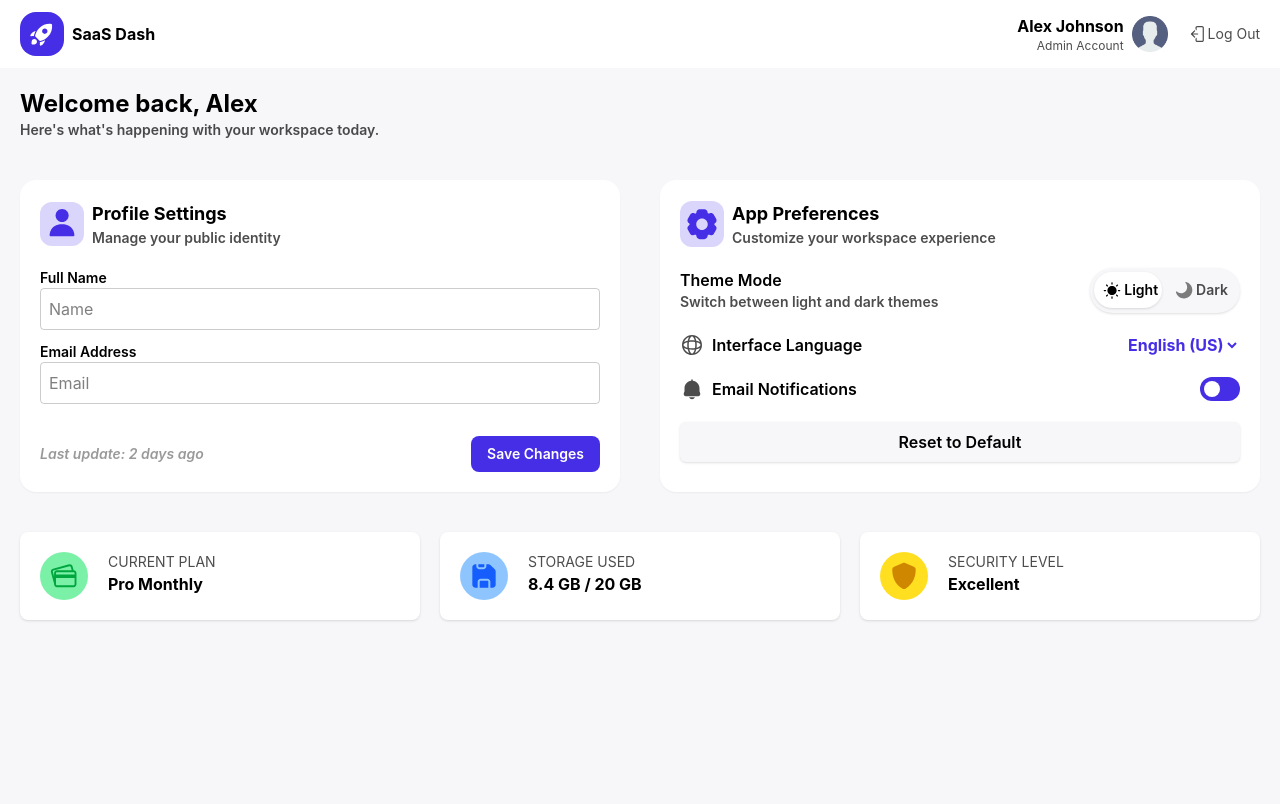
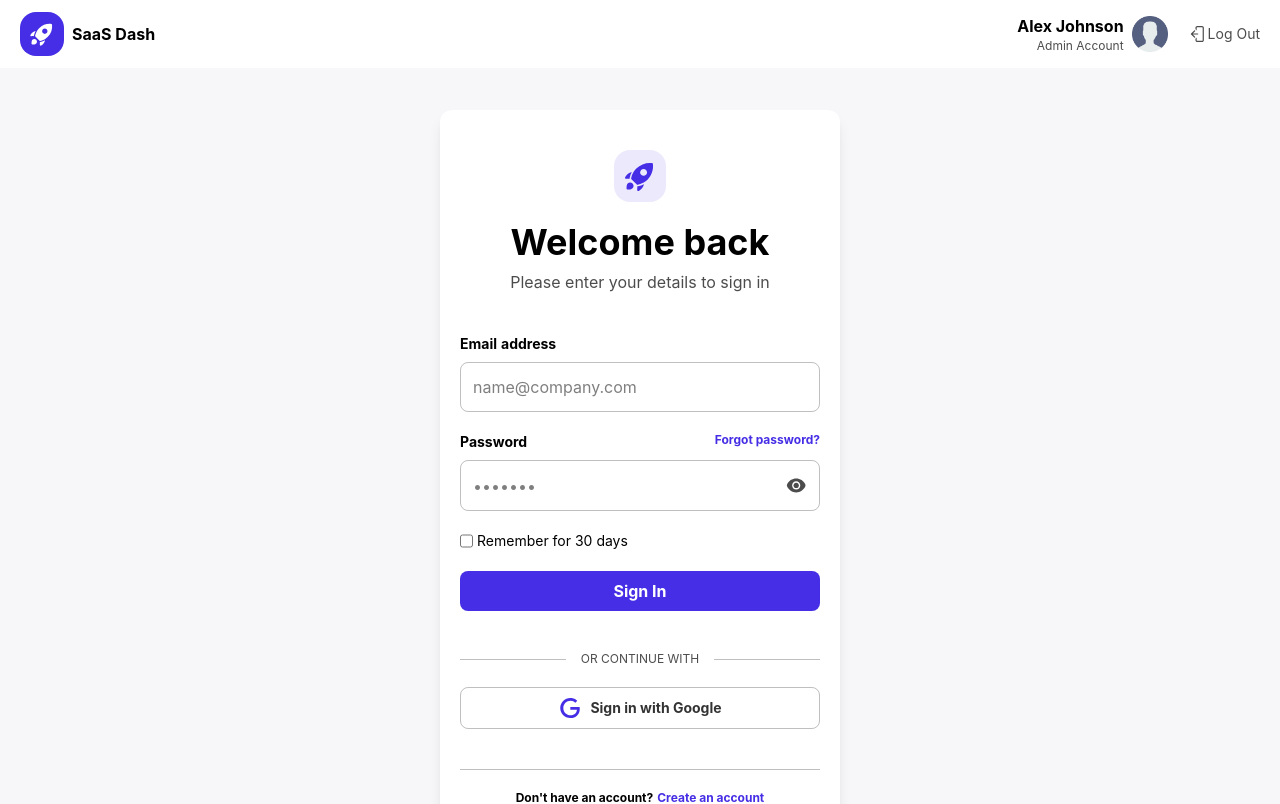
Before and after one commit to mcr99/Practica-Calificada-3-N2, a React (Vite) app: page / in a window 1280 px wide. Shown: the top 804 px of the page. Built offline with nearby package versions, Linux system fonts and the light colour scheme.

Commit message:
dark mode for login page added

```diff
--- a/src/App.jsx
+++ b/src/App.jsx
@@ -10,6 +10,7 @@ function App() {
   return (
     <>
       <Header/>
+      <Login/>
       <Profile/>
       <Footer/>
       <BottonNavBar/>
--- a/src/pages/Login.jsx
+++ b/src/pages/Login.jsx
@@ -2,9 +2,9 @@ import { Link } from "react-router-dom"
 
 function Login (){
     return(
-        <div className="flex flex-col items-center justify-center h-screen w-full bg-background p-5">
-            <main className=" bg-light flex flex-col items-center justify-center rounded-xl shadow-lg p-5 w-full max-w-100 relative overflow-hidden">
-                <svg viewBox="0 0 24 24" fill="none" xmlns="http://www.w3.org/2000/svg" className="fill-principal bg-principal/10 p-2 w-13 h-13 rounded-2xl my-5">
+        <div className="flex flex-col items-center justify-center h-screen w-full bg-background dark:bg-dark/90 p-5">
+            <main className=" bg-light dark:bg-dark/40 dark:text-light flex flex-col items-center justify-center rounded-xl shadow-lg p-5 w-full max-w-100 relative overflow-hidden">
+                <svg viewBox="0 0 24 24" fill="none" xmlns="http://www.w3.org/2000/svg" className="fill-principal bg-principal/10 dark:bg-principal/50 p-2 w-13 h-13 rounded-2xl my-5">
                     <path d="M20.6216 4.04316C20.5821 3.69619 20.3083 3.4224 19.9614 3.38283C16.2551 2.96017 12.3947 4.17038 9.55023 7.01484C8.88176 7.6833 8.30341 8.40811 7.81526 9.174L7.81222 9.17412C7.73555 9.29444 7.6611 9.41579 7.58888 9.53809C6.86872 10.7576 6.37031 12.0714 6.09345 13.4211C6.0428 13.668 6.11958 13.9239 6.29782 14.1021L9.89702 17.7013C10.0752 17.8795 10.3311 17.9563 10.578 17.9057C11.9273 17.6291 13.2409 17.1311 14.4602 16.4114C15.3628 15.8787 16.2129 15.225 16.987 14.4509L16.9887 14.4525C19.8326 11.6087 21.0435 7.74873 20.6216 4.04316ZM16.0256 7.9789C16.9258 8.87906 16.9258 10.3385 16.0256 11.2387C15.1255 12.1388 13.666 12.1388 12.7659 11.2387C11.8657 10.3385 11.8657 8.87906 12.7659 7.9789C13.666 7.07874 15.1255 7.07874 16.0256 7.9789Z"/>
                     <path d="M14.6579 17.4504C13.4302 18.1321 12.1206 18.6103 10.7788 18.8853C10.5634 18.9295 10.3452 18.9321 10.1346 18.8963C10.256 19.6277 10.2443 20.3772 10.0992 21.1059C10.0429 21.3884 10.1534 21.6782 10.3836 21.8515C10.6137 22.0248 10.9228 22.0509 11.1788 21.9188C11.7836 21.6065 12.3505 21.1972 12.856 20.6917C13.7817 19.766 14.3823 18.6383 14.6579 17.4504Z"/>
                     <path d="M5.10306 13.866C5.06703 13.6549 5.06956 13.4361 5.11385 13.2201C5.38883 11.8796 5.86653 10.5713 6.54731 9.34479C5.36096 9.62075 4.23474 10.2211 3.31006 11.1457C2.80493 11.6509 2.39581 12.2173 2.08364 12.8217C1.95144 13.0776 1.97753 13.3867 2.15076 13.6169C2.324 13.847 2.61377 13.9577 2.89631 13.9015C3.62408 13.7567 4.37256 13.7449 5.10306 13.866Z"/>
@@ -12,27 +12,27 @@ function Login (){
                 </svg>
 
                 <h1 className="text-4xl font-bold mb-2">Welcome back</h1>
-                <p className="text-dark/70 ">Please enter your details to sign in</p>
+                <p className="text-dark/70 dark:text-light/70">Please enter your details to sign in</p>
                 <form className="flex flex-col my-10 gap-5 w-full">
                     <label className="flex flex-col gap-2">
                         <p className="flex font-bold text-sm">
                             <span className="pr-1">Email</span>
                             <span className="hidden sm:block">address</span>
                         </p>
-                        <input type="email" placeholder="name@company.com" className="border p-3  rounded-lg border-dark/25 w-full"/>
+                        <input type="email" placeholder="name@company.com" className="border p-3  rounded-lg border-dark/25 dark:border-light/25 w-full"/>
                     </label>
                     <label className="flex flex-col gap-2">
                         <p className="flex justify-between font-bold"><span className="text-sm"> Password</span> <Link className="text-xs text-principal cursor-pointer">Forgot password?</Link></p>
-                        <div className="border p-3  rounded-lg border-dark/25 w-full flex">
+                        <div className="border p-3  rounded-lg border-dark/25 dark:border-light/25 w-full flex">
                         <input type="password" placeholder="•••••••" className="outline-none w-full"/>
-                        <svg width="24" height="25" viewBox="0 0 24 25" xmlns="http://www.w3.org/2000/svg" className="fill-dark/70">
+                        <svg width="24" height="25" viewBox="0 0 24 25" xmlns="http://www.w3.org/2000/svg" className="fill-dark/70 dark:fill-light/70">
                             <path d="M9.125 12.375C9.125 10.7872 10.4122 9.5 12 9.5C13.5878 9.5 14.875 10.7872 14.875 12.375C14.875 13.9628 13.5878 15.25 12 15.25C10.4122 15.25 9.125 13.9628 9.125 12.375Z" />
                             <path d="M2.27757 11.1101C3.97429 7.43132 7.68801 4.875 11.9999 4.875C16.3119 4.875 20.0256 7.43133 21.7223 11.1101C22.0924 11.9125 22.0924 12.8377 21.7223 13.6402C20.0256 17.3189 16.3119 19.8752 11.9999 19.8752C7.68801 19.8752 3.97428 17.3189 2.27757 13.6402C1.90748 12.8377 1.90748 11.9125 2.27757 11.1101ZM7.625 12.375C7.625 14.7912 9.58375 16.75 12 16.75C14.4162 16.75 16.375 14.7912 16.375 12.375C16.375 9.95875 14.4162 8 12 8C9.58375 8 7.625 9.95875 7.625 12.375Z" />
                         </svg>
                         </div>
 
                     </label>
-                    <label className="flex border-dark/70">
+                    <label className="flex border-dark/70 dark:border-light/70">
                         <input type="checkbox" className=" accent-principal cursor-pointer"/>
                         <p className="text-sm pl-1">Remember for 30 days</p>
                     </label>
@@ -43,17 +43,17 @@ function Login (){
                     </button>
                 </form>
                 <div className="grid grid-cols-[1fr_1.4fr_1fr] w-full justify-center items-center ">
-                    <div className="border-t border-dark/25"></div>
-                    <p className="text-xs text-dark/70 text-center px-px">OR CONTINUE WITH</p>
-                    <div className="border-t border-dark/25 "></div>
+                    <div className="border-t border-dark/25 dark:border-light/25"></div>
+                    <p className="text-xs text-dark/70 dark:text-light/70 text-center px-px">OR CONTINUE WITH</p>
+                    <div className="border-t border-dark/25 dark:border-light/25"></div>
                 </div>
-                <button className="flex border border-dark/25 py-2 w-full items-center justify-center gap-2 rounded-lg my-5 hover:bg-dark/5 cursor-pointer">
-                    <svg viewBox="0 0 24 24" fill="none" xmlns="http://www.w3.org/2000/svg " className="w-6 h-6 fill-dark/80 sm:fill-principal">
+                <button className="flex border border-dark/25 dark:border-light/25 py-2 w-full items-center justify-center gap-2 rounded-lg my-5 hover:bg-dark/5 dark:hover:bg-light/5 cursor-pointer">
+                    <svg viewBox="0 0 24 24" fill="none" xmlns="http://www.w3.org/2000/svg " className="w-6 h-6 fill-dark/80 dark:fill-light/80 sm:fill-principal">
                         <path d="M21.5939 11.0792H12.3209V13.8256H18.9768C18.6214 17.6382 15.5196 19.286 12.5148 19.286C8.70223 19.286 5.30969 16.3135 5.30969 12.0162C5.30969 7.88057 8.54068 4.74651 12.5148 4.74651C15.5519 4.74651 17.3936 6.71741 17.3936 6.71741L19.2676 4.74651C19.2676 4.74651 16.7474 2.00016 12.3856 2.00016C6.6344 1.96785 2.24023 6.78203 2.24023 11.9839C2.24023 17.0243 6.37592 22 12.4825 22C17.8783 22 21.7554 18.349 21.7554 12.8886C21.7877 11.7578 21.5939 11.0792 21.5939 11.0792Z" />
                     </svg>
-                    <p className="font-bold text-sm text-dark/80">Sign in with Google</p>
+                    <p className="font-bold text-sm text-dark/80 dark:text-light/80">Sign in with Google</p>
                 </button>
-                <div className="border-t border-dark/25 w-full my-5"></div>
+                <div className="border-t border-dark/25 dark:border-light/25 w-full my-5"></div>
                 <p className="text-xs font-bold flex gap-1">Don't have an account? <span className="text-principal sm:hidden">Start free trial</span> <Link className="text-principal hidden sm:block ">Create an account</Link></p>
                 <div className="p-1 bg-linear-to-r from-principal via-principal/55 via-50% to-principal w-full absolute bottom-0 hidden sm:block"></div>
             </main>
```
